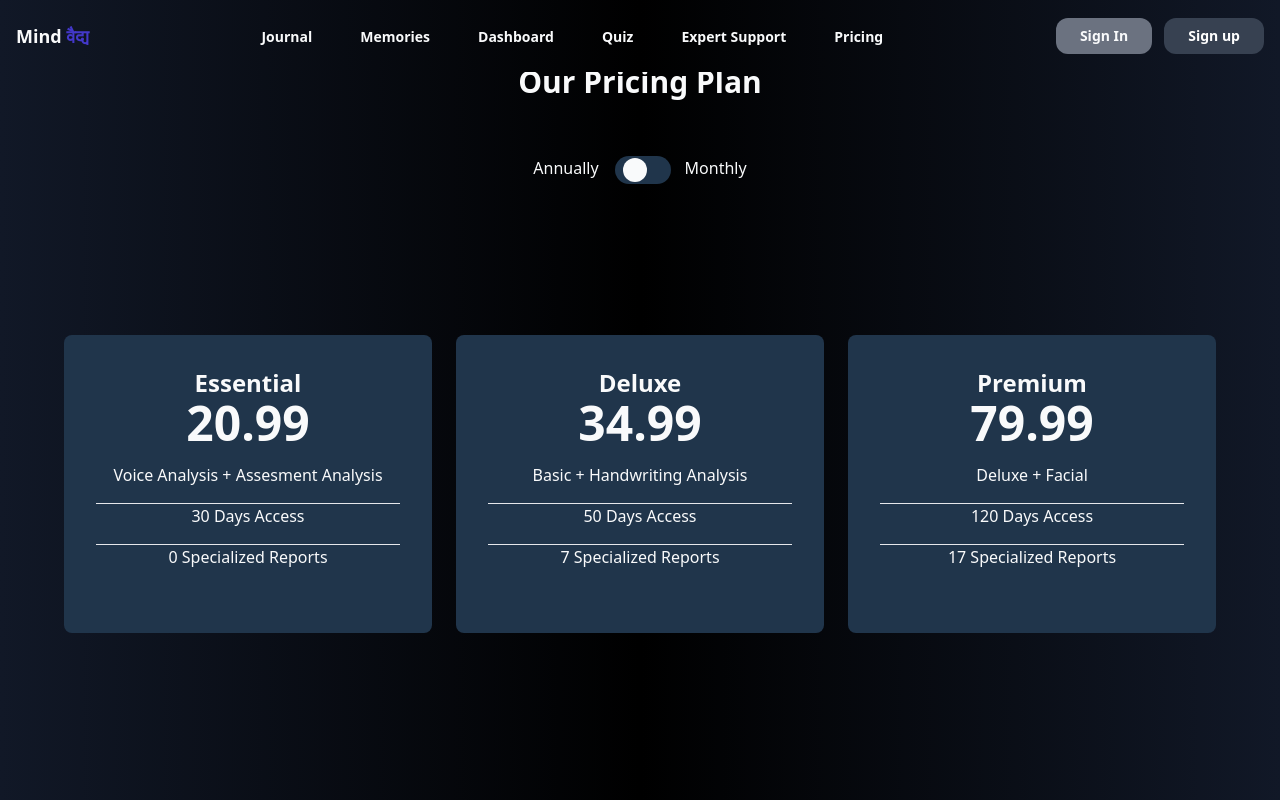
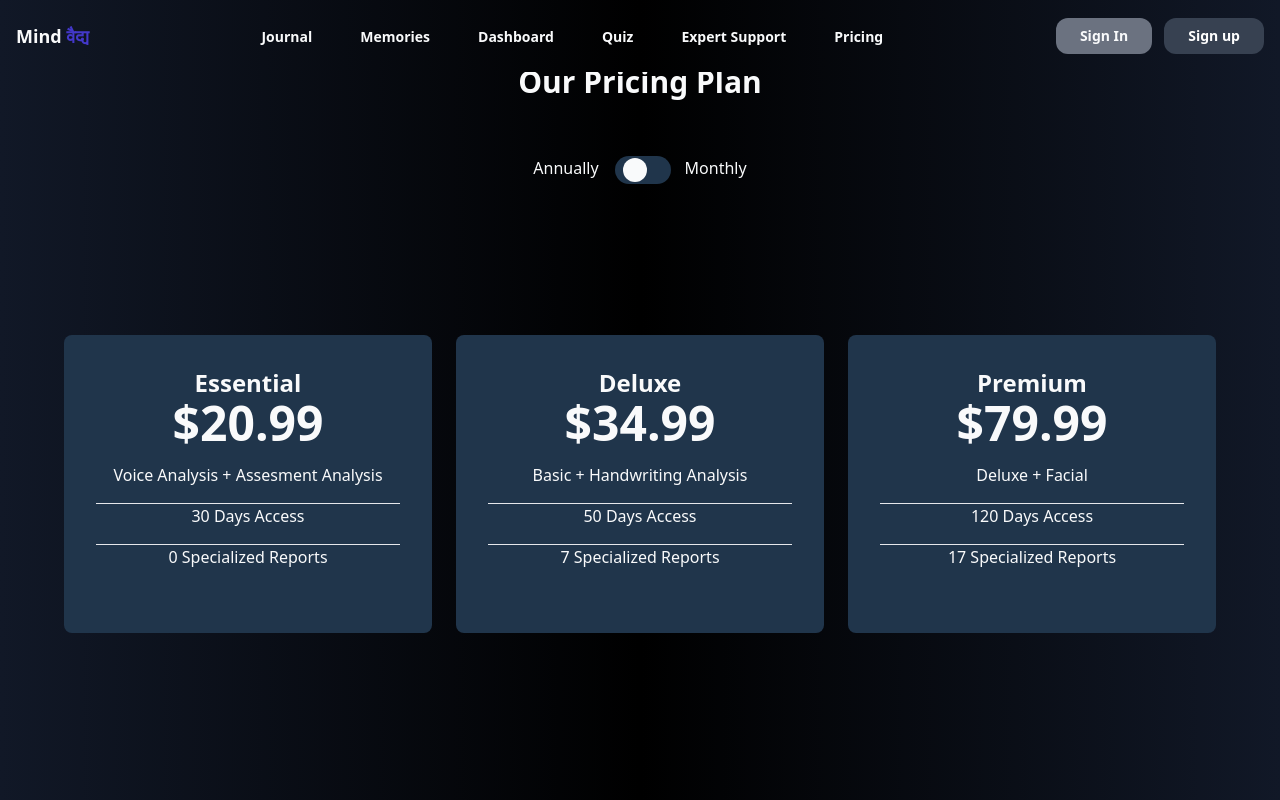
Before and after one commit to M-A-N-I-K/mind_vaidya, a React (Vite) app: page /#/pricing in a window 1280 px wide. Built offline with nearby package versions, Linux system fonts and the light colour scheme; no server answers; what tailwindcss-animated would draw is missing.

Commit message:
Quiz ui issue fixed

```diff
--- a/src/Pages/Pricing.jsx
+++ b/src/Pages/Pricing.jsx
@@ -40,21 +40,21 @@ function Pricing() {
                 <div className="mt-16 animate-fade-right space-x-0 md:space-x-6 min-h-[30rem] flex flex-col md:flex-row justify-center items-center">
                     <PricingCard
                         title="Essential"
-                        price={selectMonthly ? "20.99" : "188.9"}
+                        price={selectMonthly ? "$20.99" : "$188.9"}
                         storage="Voice Analysis + Assesment Analysis"
                         users="30"
                         sendUp="0"
                     />
                     <PricingCard
                         title="Deluxe"
-                        price={selectMonthly ? "34.99" : "349.9"}
+                        price={selectMonthly ? "$34.99" : "$349.9"}
                         storage="Basic + Handwriting Analysis"
                         users="50"
                         sendUp="7"
                     />
                     <PricingCard
                         title="Premium"
-                        price={selectMonthly ? "79.99" : "499.9"}
+                        price={selectMonthly ? "$79.99" : "$499.9"}
                         storage="Deluxe + Facial"
                         users="120"
                         sendUp="17"
--- a/src/Pages/Quiz.jsx
+++ b/src/Pages/Quiz.jsx
@@ -83,7 +83,7 @@ const Quiz = ({ questions }) => {
                 ) : (
                     <div className="absolute top-0 left-0 h-screen w-full flex items-center bg-[rgba(0,0,0,.5)]">
                         {result.score < 7 && <Confetti />}
-                        <div className=" text-center bg-white p-8 mx-auto rounded-lg max-w-[600px] w-11/12">
+                        <div className=" text-center bg-gray-700 p-8 mx-auto rounded-lg max-w-[600px] w-11/12">
                             <h4 className="text-3xl pb-3 text-center font-bold">
                                 Your score is{" "}
                                 <span className={result.score < 7 ? "text-indigo-600" : "text-red-600"}>
@@ -97,7 +97,7 @@ const Quiz = ({ questions }) => {
                             {(result.score > 7 && result.score < 15) && <p className="py-2 font-medium"> You deserve more happiness in your life. Have some good company.</p>}
                             {(result.score > 15) && <p className="py-2 font-medium"> You must seek some expert to help you out.</p>}
                             <button
-                                className="bg-indigo-600 py-2 px-7 rounded-xl text-white mt-2 hover:bg-indigo-500"
+                                className="bg-indigo-600 py-2 px-7 rounded-xl text-gray-50 mt-2 hover:bg-indigo-500"
                                 onClick={onTryAgain}
                             >
                                 Try Again
```
